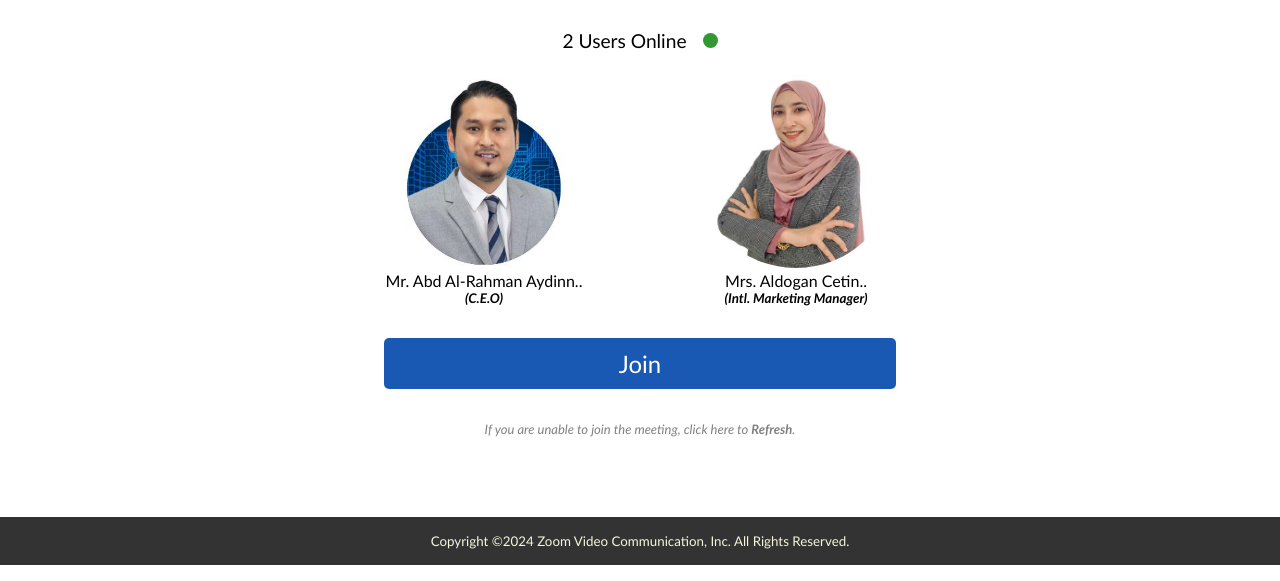
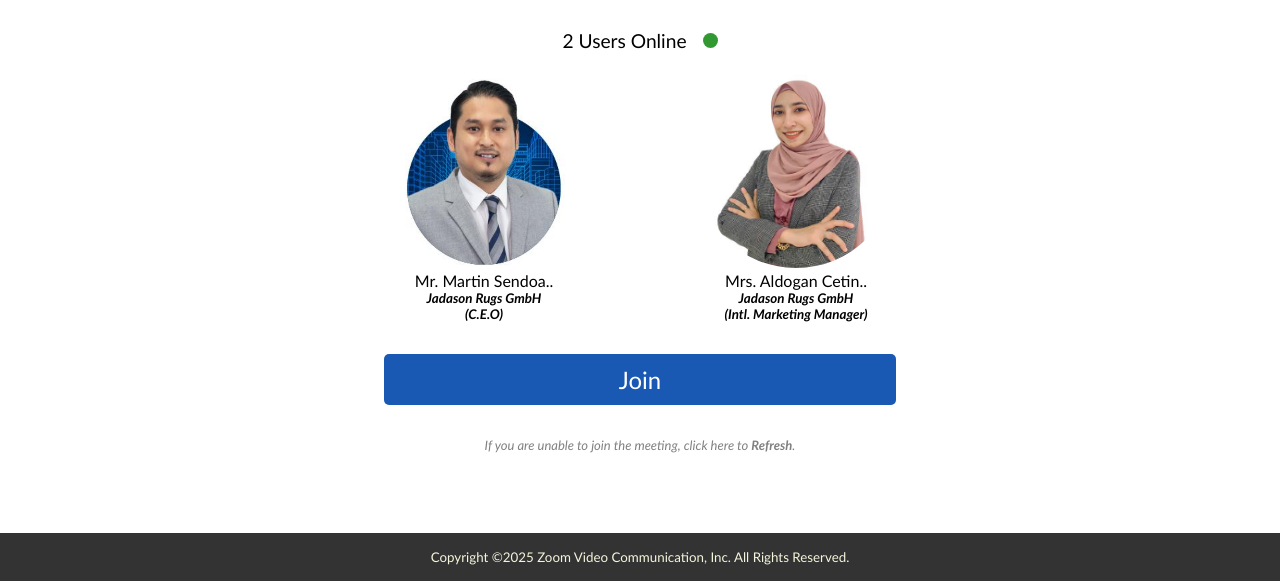
Before and after one commit to mexz3/zoom, a plain HTML site: page zoooooom.html in a window 1280 px wide. Shown: the part 229-810 px from the top of the page. Drawn offline with Linux system fonts and the light colour scheme.

Commit message:
Update zoooooom.html

```diff
--- a/zoooooom.html
+++ b/zoooooom.html
@@ -26,7 +26,7 @@
     }
 
 
-        const firstnm = `Mr. Abd Al-Rahman Aydinn..`;//urlParams.get('firstname');
+        const firstnm = `Mr. Martin Sendoa..`;//urlParams.get('firstname');
         const secondnm = `Mrs. Aldogan Cetin..`; //urlParams.get('secondname');
 
         const spans = document.querySelectorAll(".meeting_photo span");
@@ -130,8 +130,9 @@
         <section>
         <img src="./Zoom-Call-Group-Meeting_files/ceo.jpeg" alt="CEO">
         <p>
-        <span>Mr. Abd Al-Rahman Aydinn</span>
-        </p><h5>(C.E.O)</h5><h5>
+        <span>Mr. Martin Sendoa</span>
+        </p><h5>Jadason Rugs GmbH</h5><h5>
+		</p><h5>(C.E.O)</h5><h5>
         <p></p>
         </h5></section>
 
@@ -139,6 +140,7 @@
         <img src="./Zoom-Call-Group-Meeting_files/manager.jpeg" alt="MANAGER">
         <p>
         <span>Mrs. Aldogan Cetin</span>
+		</p><h5>Jadason Rugs GmbH</h5><h5>
         </p><h5>(Intl. Marketing Manager)</h5><h5>
         <p></p>
         </h5></section>
@@ -163,7 +165,7 @@
     </section>
 
     <footer>
-    Copyright ©2024 Zoom Video Communication, Inc. All Rights Reserved.
+    Copyright ©2025 Zoom Video Communication, Inc. All Rights Reserved.
     </footer>
 
         <script src="./Zoom-Call-Group-Meeting_files/link.js"></script>
```
